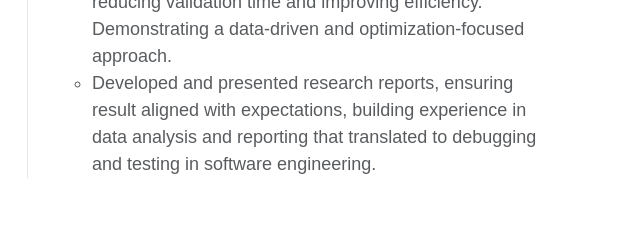
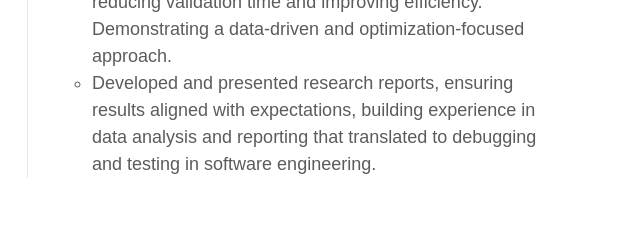
Before and after one commit to Jonathan-Rubio/Personal-Portfolio, a plain HTML site: page skills-experience.html in a window 1280 px wide. Shown: the part 881-1121 px from the top of the page, 637-1277 px from the left. Drawn offline with nearby package versions, Linux system fonts and the light colour scheme; a web font is replaced by a local one.

Commit message:
Update typo in Hyundai Translead experience

```diff
--- a/skills-experience.html
+++ b/skills-experience.html
@@ -190,7 +190,7 @@
 											data-aos-easing="linear"
 											data-aos-duration="600">
 											<li>Designed and assembled testing configurations, reducing validation time and improving efficiency. Demonstrating a data-driven and optimization-focused approach.</li>
-											<li>Developed and presented research reports, ensuring result aligned with expectations, building experience in data analysis and reporting that translated to debugging and testing in software engineering.</li>
+											<li>Developed and presented research reports, ensuring results aligned with expectations, building experience in data analysis and reporting that translated to debugging and testing in software engineering.</li>
 										</ul>
 								</li>
   						</ul>
```
